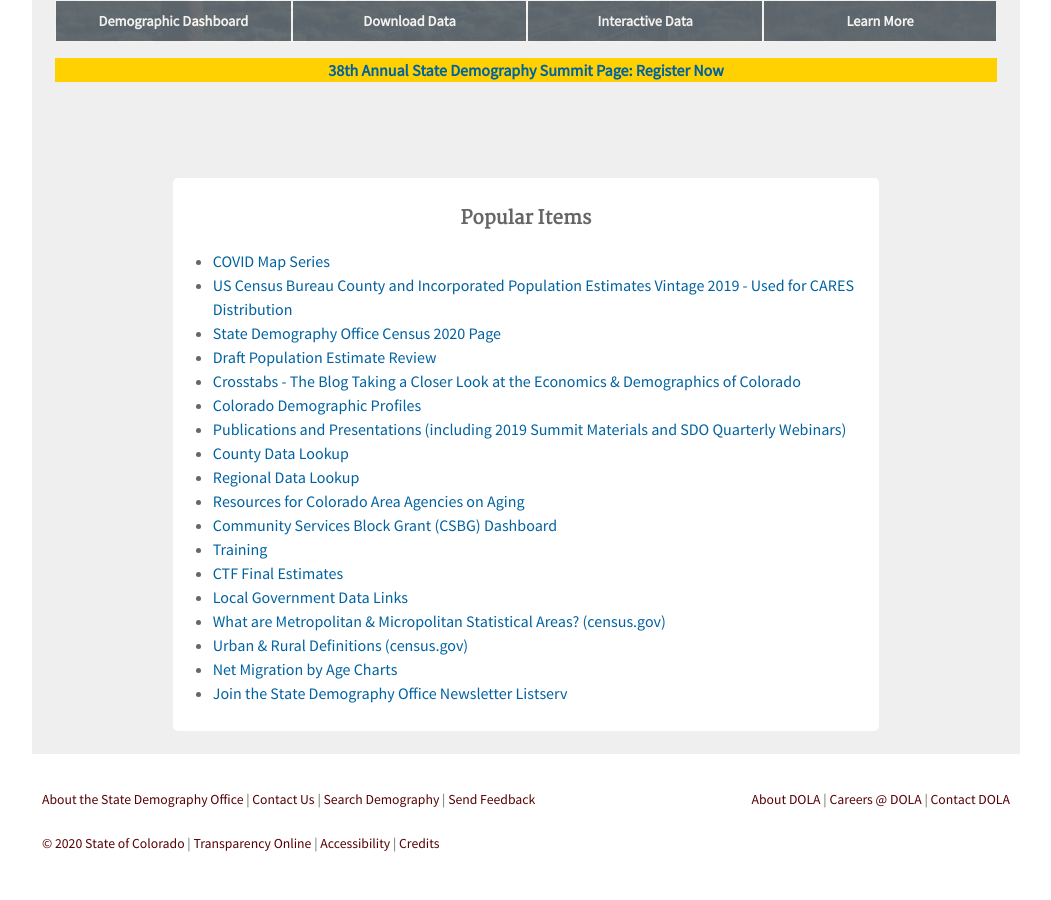
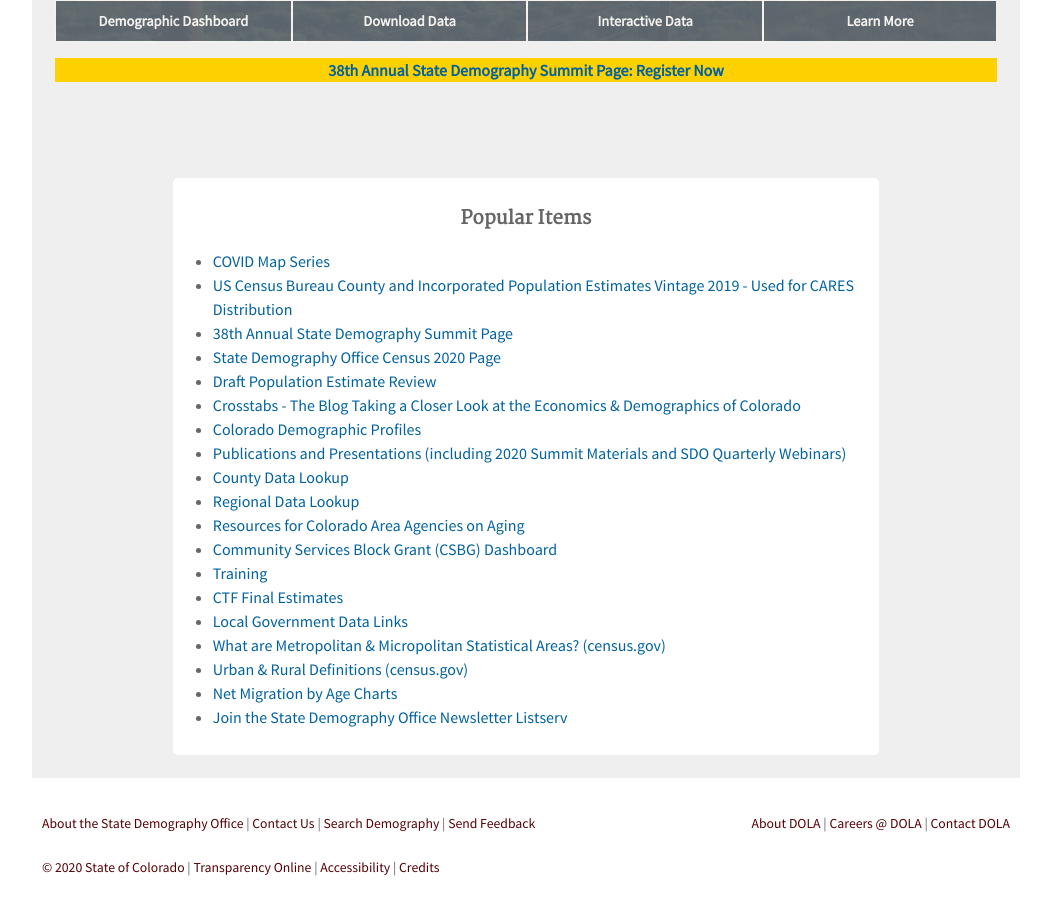
Before and after one commit to TBleess/Website_New, a Jekyll site: the page built from pages/0_Homepage_and_Footer_Links/index.md, in a window 1280 px wide and 900 px high, scrolled down 580 px. Shown: the whole window, without its empty margins (114-1165 px from the left). Built offline with Jekyll 4.4.1, drawn with Linux system fonts in a browser that asks for light colours; before the commit the page ends 1456 px from its top, so only the background shows below that.

Commit message:
Update infobox.yml

```diff
--- a/_data/infobox.yml
+++ b/_data/infobox.yml
@@ -6,6 +6,8 @@
   url: "https://arcg.is/mGPSK"
 - name: "US Census Bureau County and Incorporated Population Estimates Vintage 2019 - Used for CARES Distribution"
   url: "https://drive.google.com/file/d/1sweDxA5ipegGpGNlty9DW_ppNKb-JS07/view?usp=sharing"
+- name: "38th Annual State Demography Summit Page"
+  url: "/demography/demography-summit-2020/"
 - name: "State Demography Office Census 2020 Page"
   url: "/census_2020/"
 - name: "Draft Population Estimate Review"
@@ -14,7 +16,7 @@
   url: "/crosstabs/"
 - name: "Colorado Demographic Profiles"
   url: "/colorado-demographic-profiles/"
-- name: "Publications and Presentations (including 2019 Summit Materials and SDO Quarterly Webinars)"
+- name: "Publications and Presentations (including 2020 Summit Materials and SDO Quarterly Webinars)"
   url: "/demography/publications-and-presentations#publications-and-presentations"
 - name: "County Data Lookup"
   url: "population/data/county-data-lookup/"
```
